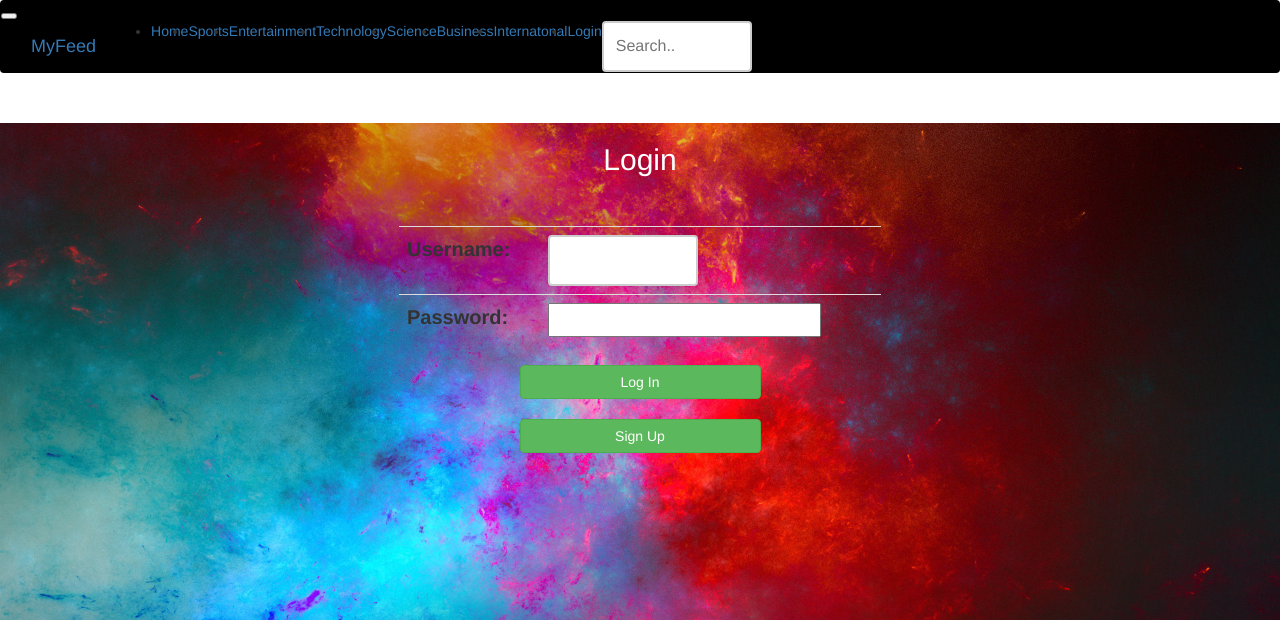
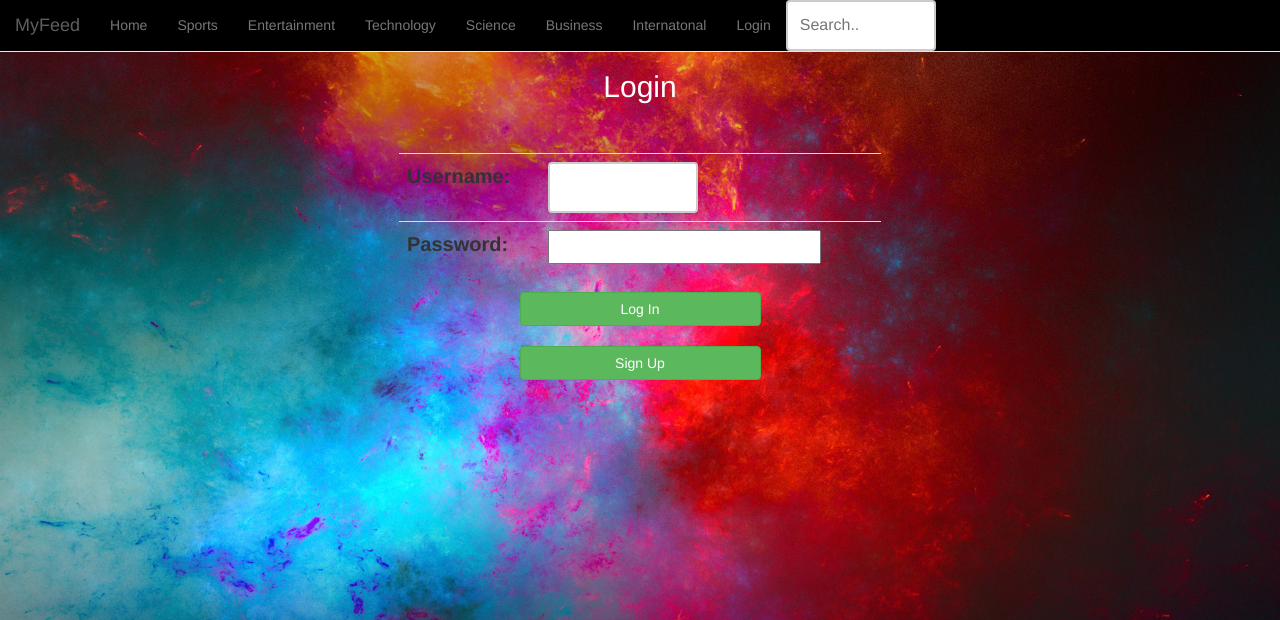
Before and after one commit to Aslam16/Myfeed, a Django app: page /login/ in a window 1280 px wide. Shown: the top 620 px of the page. Run offline with Django 3.2, Linux system fonts and the light colour scheme; some libraries are stand-ins or nearby versions.

Commit message:
to the start

```diff
--- a/MyFeedapp/templates/basePageDisplay.html
+++ b/MyFeedapp/templates/basePageDisplay.html
@@ -40,15 +40,12 @@
 <body>
     <div id="loader"></div>
     <div id="menu" style="display:none;">
-    <nav  class="navbar navbar-expand-lg navbar-light bg-light" style="background:rgb(0,0,0);">
-        <button class="navbar-toggler" type="button" data-toggle="collapse" data-target="#navbarTogglerDemo01" aria-controls="navbarTogglerDemo01" aria-expanded="false" aria-label="Toggle navigation">
-            <span class="navbar-toggler-icon"></span>
-        </button>
-        <div class="collapse navbar-collapse" id="navbarTogglerDemo01" >
+    <nav  class="navbar navbar-default navbar-fixed-top" style="background:rgb(0,0,0);">
+        <div class="container-fluid" >
             <div class="navbar-header">
                 <a class="navbar-brand" href="#">MyFeed</a>
             </div>
-            <ul class="navbar-nav mr-auto mt-2 mt-lg-0">
+            <ul class="nav navbar-nav">
                 <li><a href="{% url 'feed:home_page' %}">Home</a></li>
                 <li><a href="{% url 'feed:sports_page' %}">Sports</a></li>
                 <li><a href="{% url 'feed:entertainment_page' %}">Entertainment</a></li>
@@ -68,7 +65,6 @@
                         {% csrf_token %}
                         <input type="text" class = "search" name="search"  placeholder="Search..">
             </form>
-
         </div>
     </nav>
     </div>
```
